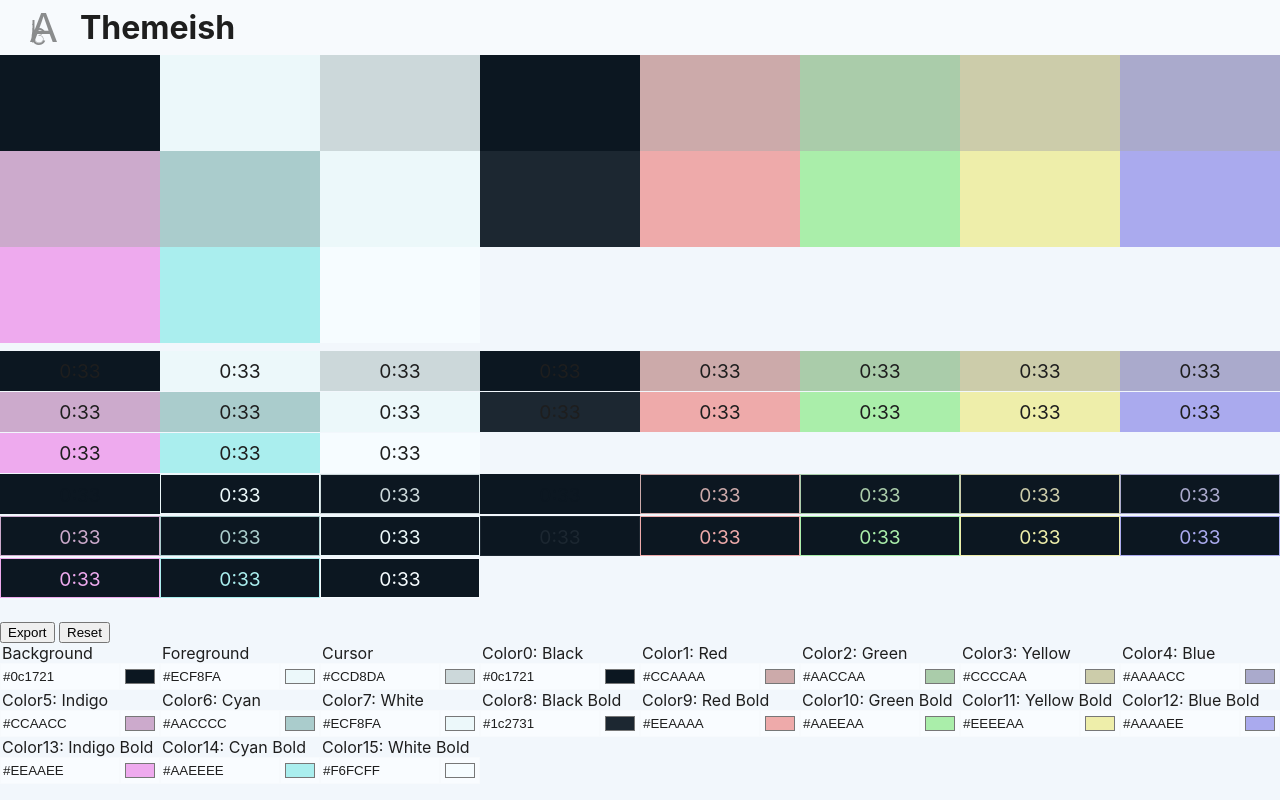
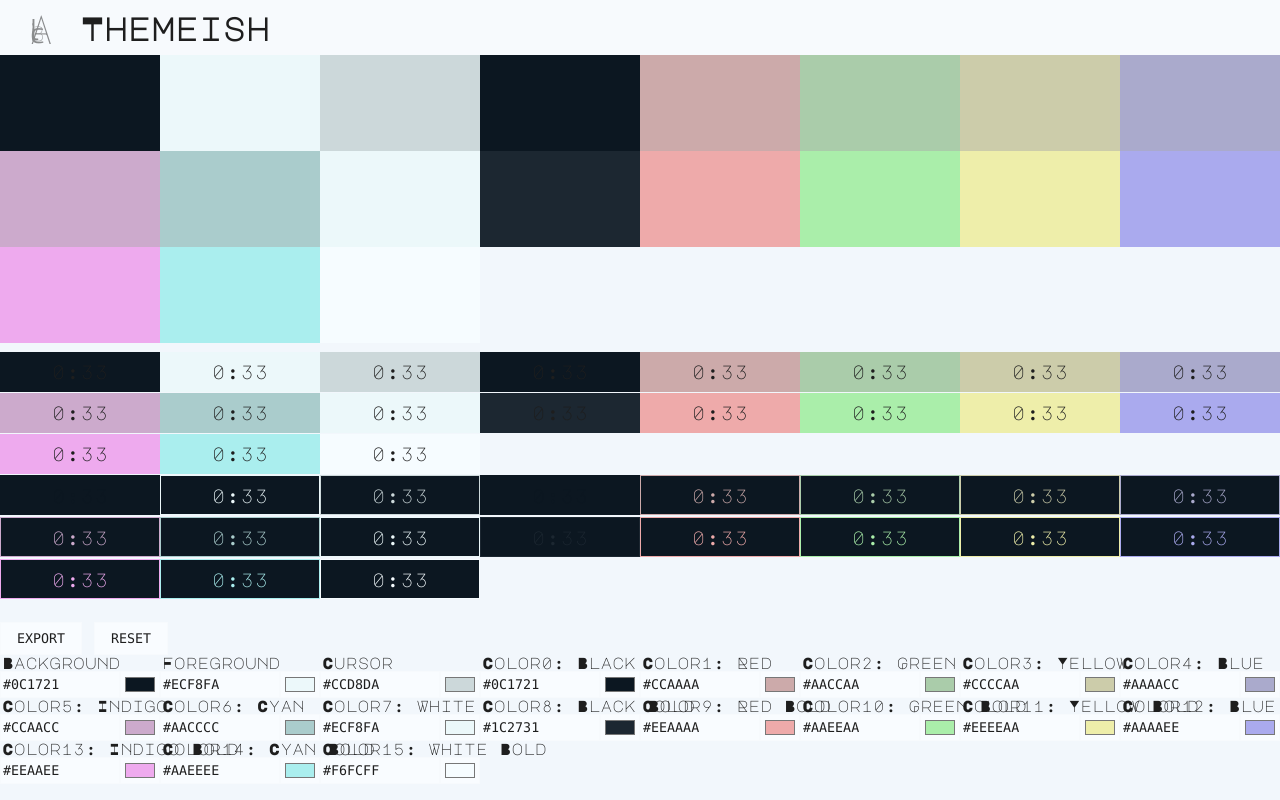
Before and after one commit to alic3dev/themeish, a SvelteKit app: page / in a window 1280 px wide. Built offline with nearby package versions, Linux system fonts and the light colour scheme.

Commit message:
Add missing fonts

```diff
--- a/src/styles.css
+++ b/src/styles.css
@@ -1,3 +1,6 @@
+@import url('https://fonts.googleapis.com/css2?family=Exo+2:ital,wght@0,100..900;1,100..900&display=swap');
+@import url('https://fonts.googleapis.com/css2?family=Inconsolata:wght@200..900&family=Major+Mono+Display&display=swap');
+
 @media (prefers-color-scheme: light) {
   :root {
     --color-base: #f2f7fc;
@@ -27,7 +30,7 @@ body {
 
   background: var(--color-base);
 
-  font-family: 'Exo 2', Inter, system-ui, Avenir, Helvetica, Arial, sans-serif;
+  font-family: 'Major Mono Display', Menlo, Monaco, 'Courier New', monospace;
 
   color: var(--color-text);
 
@@ -49,10 +52,25 @@ body {
   overflow: scroll;
 }
 
-input {
+input,
+button {
   background: var(--color-inputs);
 
   border: 1px solid var(--color-mantle);
 
   color: var(--color-text);
+
+  font-family: Menlo, Monaco, 'Courier New', monospace;
+
+  text-transform: uppercase;
 }
+
+input[type='color'] {
+  cursor: pointer;
+}
+
+button {
+  padding: 0.5rem 1rem;
+
+  cursor: pointer;
+}
```
